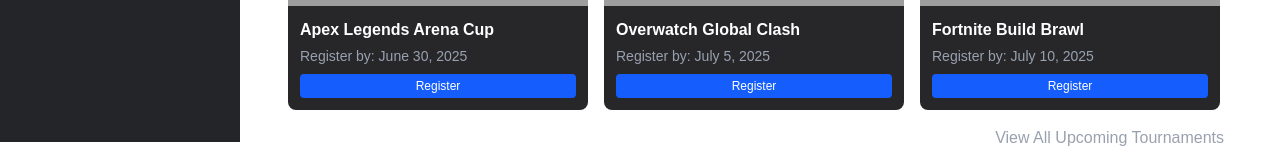
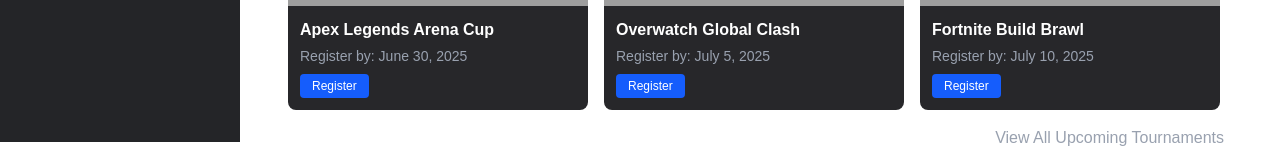
Before and after one commit to HarshYadav1159/gearforge, a Next.js app: page /tournaments in a window 1280 px wide. Shown: the part 714-874 px from the top of the page. Built offline with nearby package versions, Linux system fonts and the light colour scheme; no server answers; grey boxes are pictures that could not be loaded.

Commit message:
Changed Route From 'tournaments_registration' to tournaments/register

```diff
--- a/app/components/common/TournamentCard.tsx
+++ b/app/components/common/TournamentCard.tsx
@@ -1,7 +1,8 @@
 'use client'
 
 import React from 'react'
-import { useRouter } from 'next/navigation'
+import Link from 'next/link';
+import Image from 'next/image';
 
 // inside GameCard component
 interface TournamentCardProps {
@@ -17,14 +18,20 @@
 
 const TournamentCard: React.FC<TournamentCardProps> = ({ game, type = 'live' }) =>
   {
-  const router = useRouter()
+
+  // const router = useRouter()
+
   return (
     <div className="min-w-[300px] bg-zinc-800 rounded-lg overflow-hidden">
-      <img
+
+      <Image
         src={game.cover?.url || "/placeholder.jpg"}
         alt={game.name}
         className="w-full h-32 object-cover"
+        width={1080}
+        height={720}
       />
+
       <div className="p-3 text-white flex flex-col gap-1">
         <h4 className="font-semibold">{game.name}</h4>
 
@@ -37,12 +44,14 @@
             <p className="text-sm text-gray-400">
               Register by: {game.registrationDeadline}
             </p>
+            <Link className= "w-fit" href={"/tournaments/register"}>
             <button
-              onClick={() => router.push('/tournament_register')}
-              className="mt-1 bg-blue-600 hover:bg-blue-700 text-white text-xs px-3 py-1 rounded"
+              // onClick={() => router.push('/tournament_register')}
+              className="mt-1 bg-blue-600 hover:bg-blue-700 text-white text-xs px-3 py-1 rounded cursor-pointer w-fit"
             >
               Register
             </button>
+            </Link>
           </>
         )}
       </div>
--- a/app/game/[gameId]/page.tsx
+++ b/app/game/[gameId]/page.tsx
@@ -72,8 +72,8 @@
         2. Then Fetch Involved Companies Data from involved Companies Data
         3. From this, take company id
         4. Get data from Companies Endpoint
+    */
 
-    */
     const involvedcompaniesQuery = useQuery({
         queryKey:[`involved_companies_${gameId}`],
         queryFn:async()=>{
--- a/app/home/sections/HighestRated.tsx
+++ b/app/home/sections/HighestRated.tsx
@@ -65,6 +65,10 @@
         }
     }
 
+    if(gameQuery.isError){
+        return (<div>Connection Error. Plase Try Refreshing the Page</div>)
+    }
+
     return (<div className="mt-12 ml-12 mr-12 mb-4">
         <p className="text-white text-3xl">
             Highest Rated
--- a/app/tournament_register/page.tsx
+++ b/app/tournaments/register/page.tsx
@@ -1,4 +1,4 @@
-import RegisterTournament from "../components/common/RegisterTournment"
+import RegisterTournament from "../../components/common/RegisterTournment"
 
 export default function RegisterPage() {
   return <RegisterTournament />
--- a/app/tournaments/sections/UpcomingTournaments.tsx
+++ b/app/tournaments/sections/UpcomingTournaments.tsx
@@ -11,6 +11,7 @@
     cover: { url: "/assets/apex-banner.jpg" },
     registrationDeadline: "June 30, 2025",
   },
+
   {
     id: 2,
     name: "Overwatch Global Clash",
```
